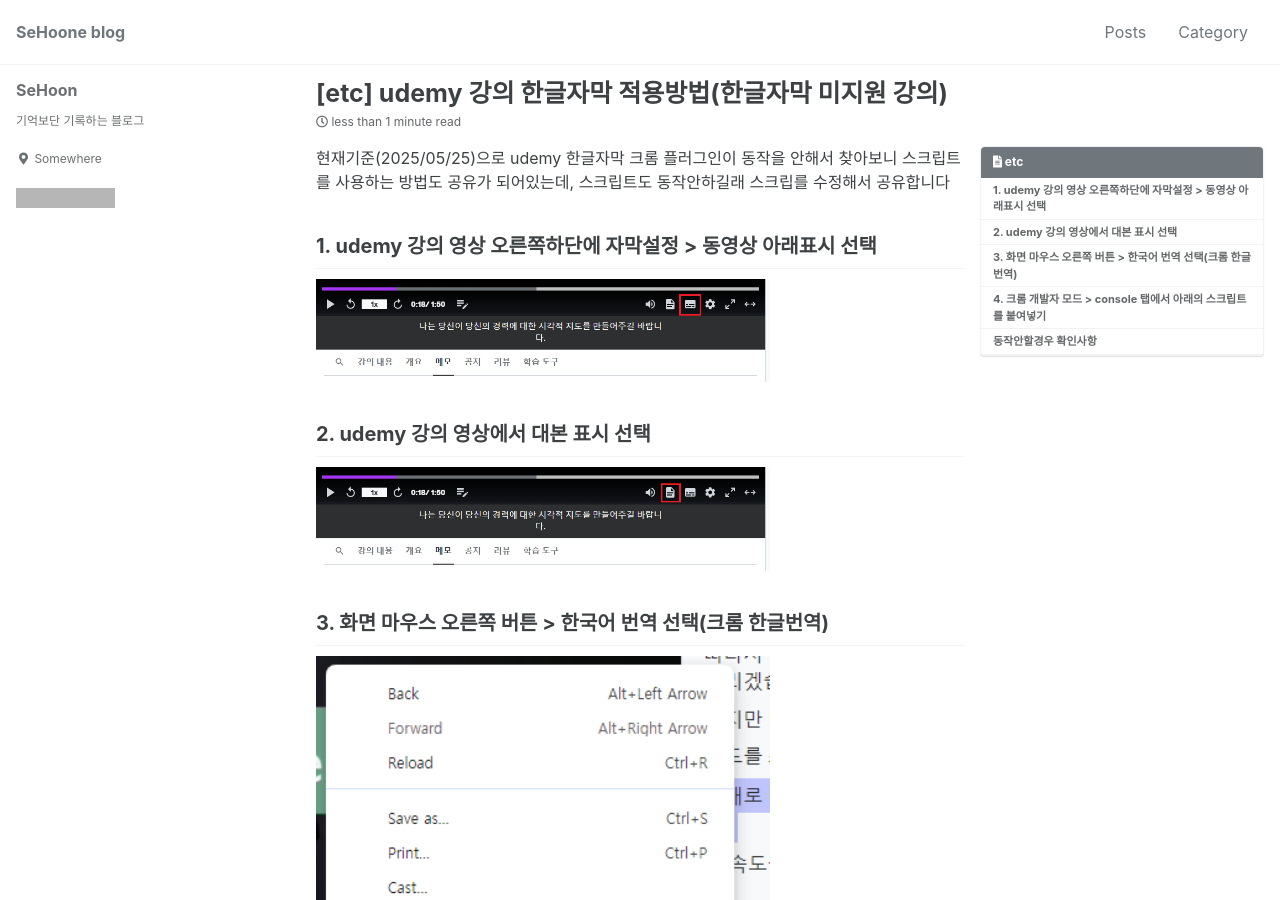
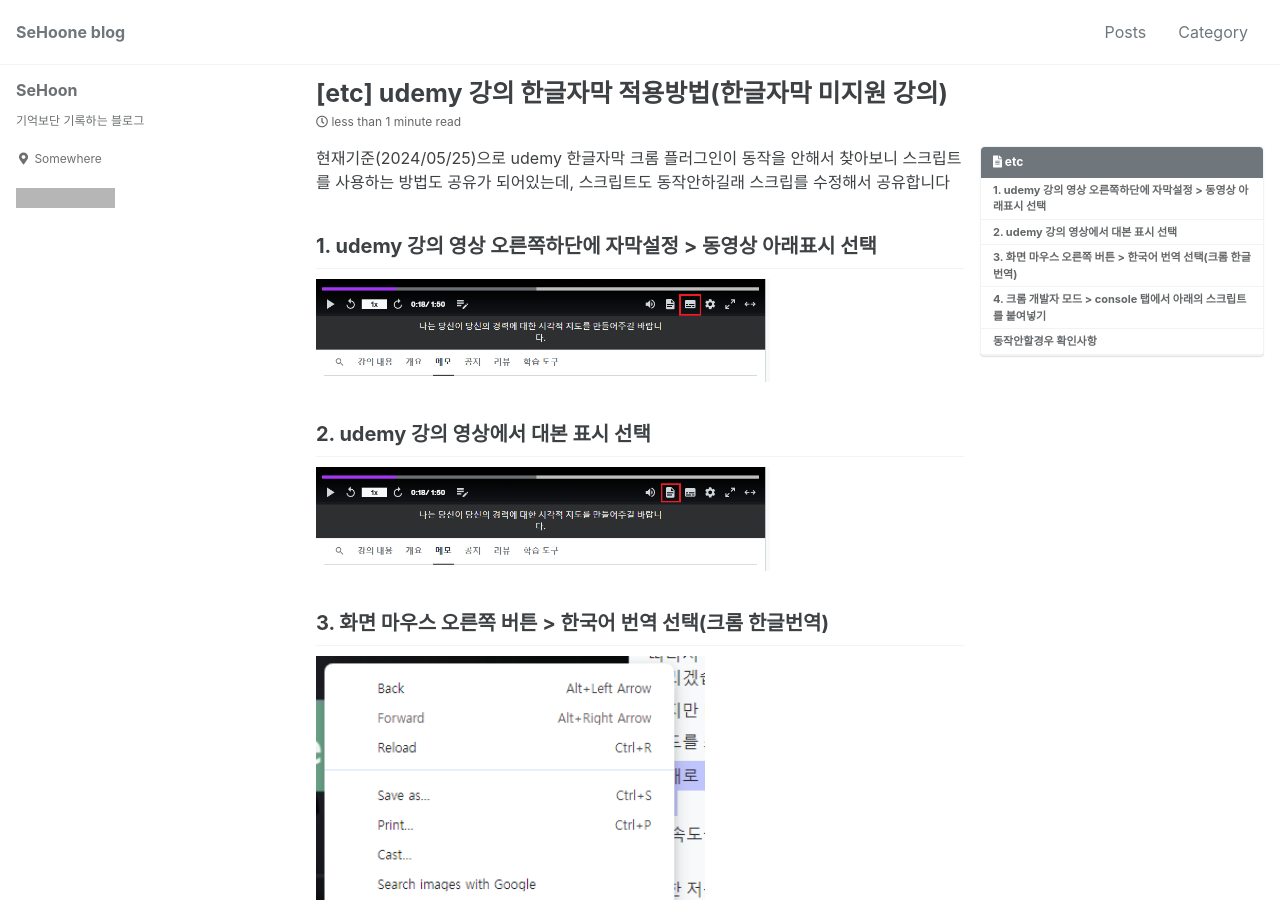
Before and after one commit to sehoone/sehoone.github.io, a Jekyll site: the page built from _posts/2024-05-25-udemy-trans-language.md, in a window 1280 px wide and 900 px high. Built offline with Jekyll 4.4.1, drawn with Linux system fonts in a browser that asks for light colours; cached includes are drawn as plain includes; some of the changed text lies outside the part shown; grey boxes are pictures that could not be loaded.

Commit message:
feature/fix-udemy-trans-date

````diff
--- a/_posts/2024-05-25-udemy-trans-language.md
+++ b/_posts/2024-05-25-udemy-trans-language.md
@@ -1,6 +1,6 @@
 ---
 title: "[etc] udemy 강의 한글자막 적용방법(한글자막 미지원 강의)"
-last_modified_at: 2025-05-25T16:01:04-04:00
+last_modified_at: 2024-05-25T16:01:04-04:00
 categories:
   - etc
 tags:
@@ -8,7 +8,7 @@ tags:
 toc: true
 toc_label: "etc"
 ---
-현재기준(2025/05/25)으로 udemy 한글자막 크롬 플러그인이 동작을 안해서 찾아보니 스크립트를 사용하는 방법도 공유가 되어있는데,
+현재기준(2024/05/25)으로 udemy 한글자막 크롬 플러그인이 동작을 안해서 찾아보니 스크립트를 사용하는 방법도 공유가 되어있는데,
 스크립트도 동작안하길래 스크립를 수정해서 공유합니다
 
 ## 1. udemy 강의 영상 오른쪽하단에 자막설정 > 동영상 아래표시 선택
@@ -18,7 +18,7 @@ toc_label: "etc"
 ![image](/assets/images/etc-udemy/udemy-setting2.png){: width="70%" height="70%"}
 
 ## 3. 화면 마우스 오른쪽 버튼 > 한국어 번역 선택(크롬 한글번역)
-![image](/assets/images/etc-udemy/udemy-setting3.png){: width="70%" height="70%"}
+![image](/assets/images/etc-udemy/udemy-setting3.png){: width="60%" height="60%"}
 
 ## 4. 크롬 개발자 모드 > console 탭에서 아래의 스크립트를 붙여넣기
 ```javascript
@@ -36,7 +36,7 @@ function check() {
 
 setInterval(check, 200);
 ```
-![image](/assets/images/etc-udemy/udemy-script.png){: width="70%" height="70%"}
+![image](/assets/images/etc-udemy/udemy-script.png){: width="60%" height="60%"}
 
 ## 동작안할경우 확인사항
 - 스크립트가 번역된 대본을 영상 아래로 넣는 구조라서 1번에서 대본이 안보이거나 3번에서 대본이 번역이 안되었다면 한글자막 노출이 안됩니다.
````
